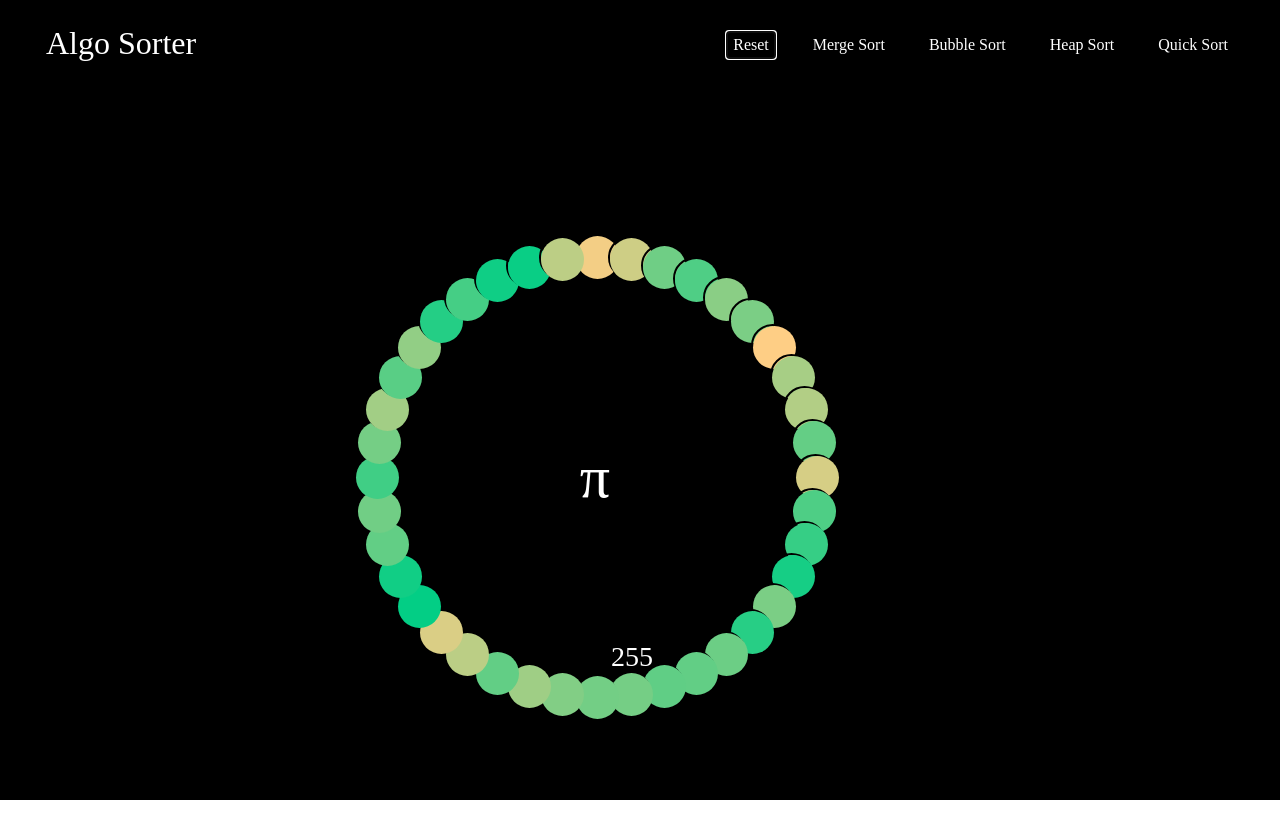
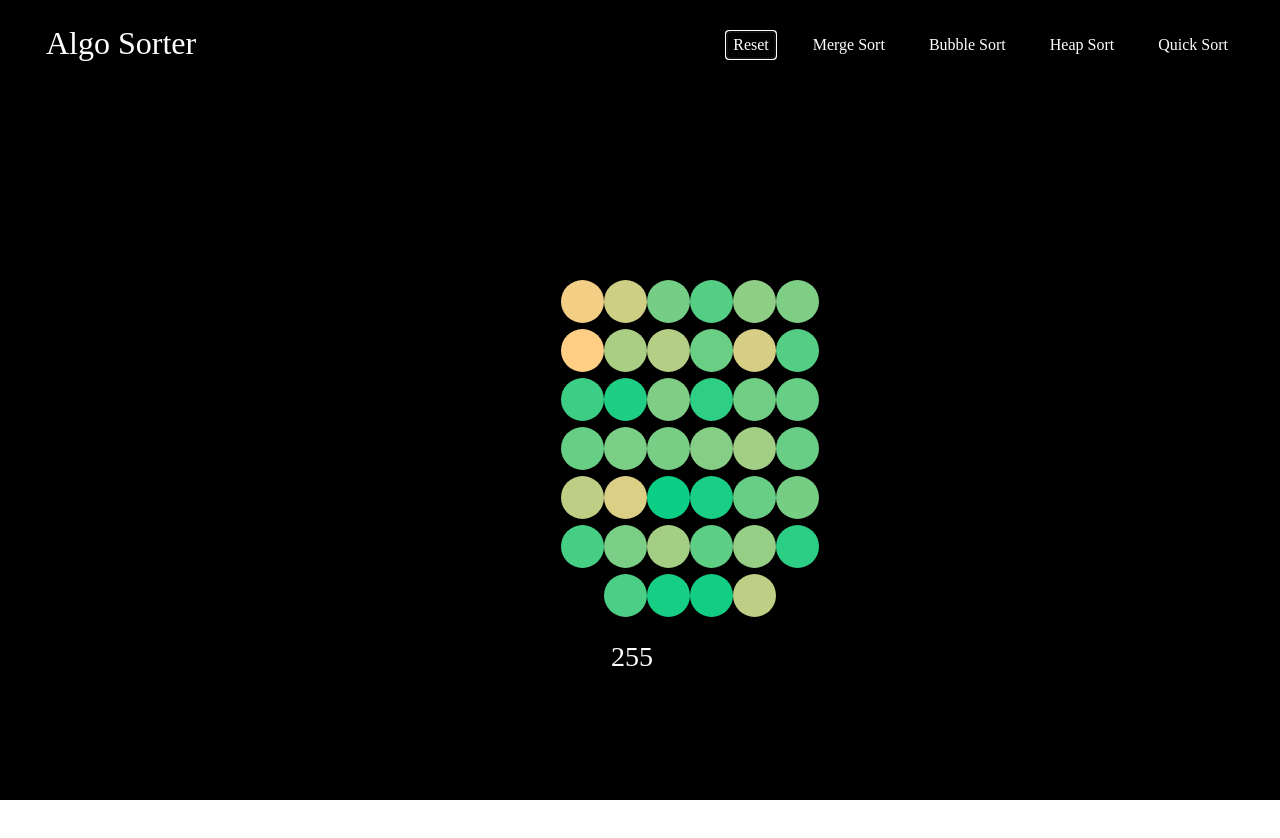
Before and after one commit to Gmes23/AlgoSorter, a React (Create React App) app: page / in a window 1280 px wide. Both pictures are taken after a click on the button "Reset". Shown: the top 838 px of the page. Built offline with nearby package versions, Linux system fonts and the light colour scheme; a web font is replaced by a local one.

Commit message:
refactored some code

```diff
--- a/package.json
+++ b/package.json
@@ -19,7 +19,7 @@
     "serve": "^11.3.0"
   },
   "scripts": {
-    "start": "node server.js",
+    "start": "react-scripts start",
     "build": "react-scripts build",
     "test": "react-scripts test",
     "eject": "react-scripts eject"
--- a/src/components/todo.js
+++ b/src/components/todo.js
@@ -23,6 +23,36 @@ const PRIMARY_COLOR = 'rgb(${value}, 12, 54)';
 // This is the color of array bars that are being compared throughout the animations.
 const SECONDARY_COLOR = 'rgb(${value}, 12, 54)';
 
+
+function RenderCircles({ array }) {
+
+
+
+
+
+
+  return (
+    <div>
+      {array.map((value, id) => (
+        <div
+          className="array-circle"
+          key={id}
+          value={value}
+          style={{
+            backgroundColor: `rgb(${value}, 206, 133)`,
+            // height: `${value}px`,
+            position: 'relative',
+            top: '20%',
+            width: '43px',
+            height: '43px',
+            borderColor: 'white',
+          }}>
+        </div>
+      ))
+      }
+    </div>
+  )
+}
 
 function appReducer(state, action) {
   switch (action.type) {
@@ -68,13 +98,15 @@ export default function TodosApp() {
     //  if(el) {el.remove()}
     // console.log(el.remove() , 'el')
     // reset state use google
-    setArray([])
-
+    // setArray([])
+    console.log(array, 'reset array')
     const placeholderArray = new Array(NUMBER_OF_ARRAY_CIRCLES);
     for (let i = 0; i < NUMBER_OF_ARRAY_CIRCLES; i++) {
-      placeholderArray[i] = randomIntFromInterval(1, 255);
+      placeholderArray[i] = randomIntFromInterval(10, 255);
     }
     setArray(placeholderArray)
+
+
     console.log(array)
   }
 
@@ -91,7 +123,7 @@ export default function TodosApp() {
       const isColorChange = i % 3 !== 2;
       if (isColorChange) {
         const [barOneIdx, barTwoIdx] = animations[i];
-        console.log([barOneIdx, barTwoIdx] , ' [barOneIdx, barTwoIdx] ')
+        console.log([barOneIdx, barTwoIdx], ' [barOneIdx, barTwoIdx] ')
         const barOneStyle = arrayBars[barOneIdx].style;
         const barTwoStyle = arrayBars[barTwoIdx].style;
         const color = i % 3 === 0 ? `rgb(${barTwoIdx}, 206, 133)` : `rgb(${barOneIdx}, 206, 133)`;
@@ -109,7 +141,7 @@ export default function TodosApp() {
         }, i * ANIMATION_SPEED_MS);
       } else {
         setTimeout(() => {
-          const [barOneIdx, newColor ] = animations[i];
+          const [barOneIdx, newColor] = animations[i];
           console.log(animations[i], 'animations[i]')
 
           const barOneStyle = arrayBars[barOneIdx].style;
@@ -125,7 +157,7 @@ export default function TodosApp() {
     console.log(array, 'array')
     const animations = getBubbleSortAnimations(array);
     console.log(array, 'array')
-    console.log(animations , 'animations ')
+    console.log(animations, 'animations ')
 
     for (let i = 0; i < animations.length; i++) {
       const arrayBars = document.getElementsByClassName('array-circle');
@@ -150,7 +182,7 @@ export default function TodosApp() {
         }, i * ANIMATION_SPEED_MS);
       } else {
         setTimeout(() => {
-          const [barOneIdx, newColor, barTwoIdx, newColor2 ] = animations[i];
+          const [barOneIdx, newColor, barTwoIdx, newColor2] = animations[i];
           console.log(animations[i], 'xx  animations[i]')
 
           const barOneStyle = arrayBars[barOneIdx].style;
@@ -186,7 +218,7 @@ export default function TodosApp() {
         const [barOneIdx, barTwoIdx] = animations[i];
         const barOneStyle = arrayBars[barOneIdx].style;
         const barTwoStyle = arrayBars[barTwoIdx].style;
-        const color = i % 3 === 0 ? barOneStyle.backgroundColor : barTwoStyle.backgroundColor ;
+        const color = i % 3 === 0 ? barOneStyle.backgroundColor : barTwoStyle.backgroundColor;
         const border = i % 3 === 0 ? `solid` : `solid`;
         const borderColor = i % 3 === 0 ? `red` : `blue`;
 
@@ -201,7 +233,7 @@ export default function TodosApp() {
         }, i * ANIMATION_SPEED_MS);
       } else {
         setTimeout(() => {
-          const [barOneIdx, newColor, barTwoIdx, newColor2 ] = animations[i];
+          const [barOneIdx, newColor, barTwoIdx, newColor2] = animations[i];
           console.log(animations[i], 'xx  animations[i]')
 
           const barOneStyle = arrayBars[barOneIdx].style;
@@ -243,7 +275,7 @@ export default function TodosApp() {
         const [barOneIdx, barTwoIdx] = animations[i];
         const barOneStyle = arrayBars[barOneIdx].style;
         const barTwoStyle = arrayBars[barTwoIdx].style;
-        const color = i % 3 === 0 ? barOneStyle.backgroundColor : barTwoStyle.backgroundColor ;
+        const color = i % 3 === 0 ? barOneStyle.backgroundColor : barTwoStyle.backgroundColor;
 
         const border = i % 3 === 0 ? `solid` : `solid`;
         const borderColor = i % 3 === 0 ? `red` : `blue`;
@@ -259,7 +291,7 @@ export default function TodosApp() {
         }, i * ANIMATION_SPEED_MS);
       } else {
         setTimeout(() => {
-          const [barOneIdx, newColor, barTwoIdx, newColor2 ] = animations[i];
+          const [barOneIdx, newColor, barTwoIdx, newColor2] = animations[i];
           console.log(animations[i], 'xx  animations[i]')
 
           const barOneStyle = arrayBars[barOneIdx].style;
@@ -282,7 +314,7 @@ export default function TodosApp() {
   }
 
   useEffect(() => {
-    var circleEffect = new MoonMap('#center', {
+     new MoonMap('#center', {
       moonSelector: '.array-circle',
       // This changes the radius of the overall circle
       radius: 220
@@ -302,7 +334,7 @@ export default function TodosApp() {
     //   cx.translate(300, 0);
     //   branch(60, 0.5, 0.8);
     // circleEffect.startCarousel(150);
-  })
+  }, [])
 
   return (
     <div>
@@ -390,6 +422,9 @@ export default function TodosApp() {
 
             <div className="col-sm">
               <div className="array-container">
+
+                <RenderCircles array={array} />
+                {/*
                   {array.map((value, id) => (
                     <div
                       className="array-circle"
@@ -405,7 +440,10 @@ export default function TodosApp() {
                         borderColor: 'white',
                       }}>
                     </div>
-                  ))}
+                  ))} */}
+
+
+
                 <div>
                   <div id="center" className="orbit-center">
                     <span className="gm-font"> π </span>
```
Also changed, not shown: 1 other file (tests, documents, lock files or other folders). Lines whose indentation alone changed are shown as unchanged.
